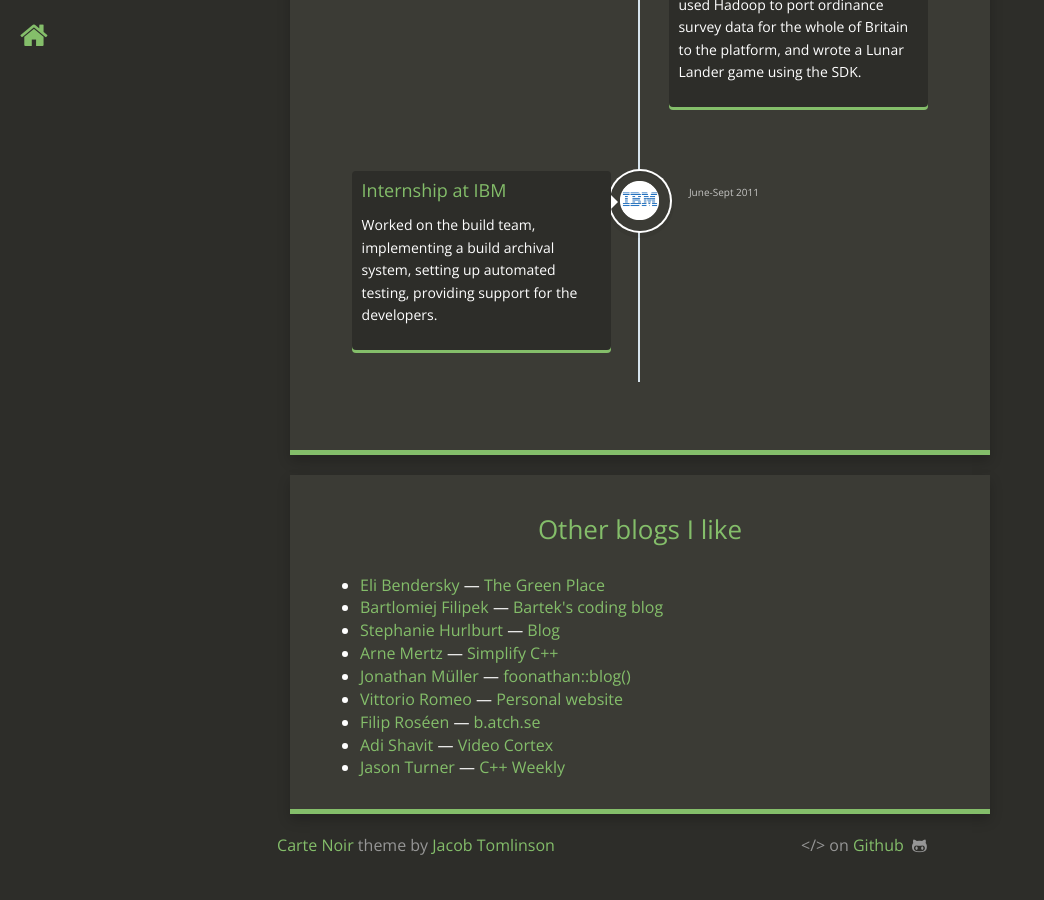
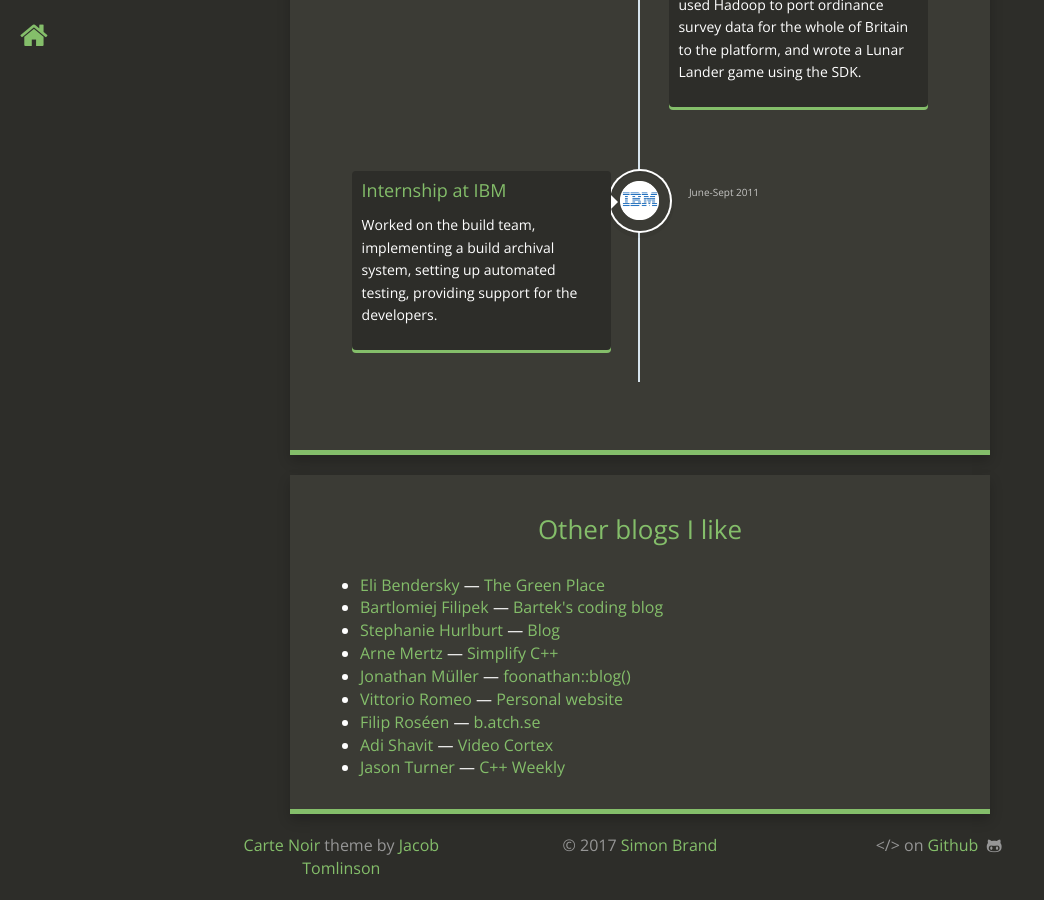
Before and after one commit to TartanLlama/tartanllama.github.io, a Jekyll site: the page built from index.html, in a window 1280 px wide and 900 px high, scrolled down 2226 px. Shown: the whole window, without its empty margins (0-1044 px from the left). Built offline with Jekyll 4.4.1, drawn with Linux system fonts in a browser that asks for light colours; nearby versions of some CDN libraries; before the commit the page ends 3103 px from its top, so only the background shows below that.

Commit message:
Footer update

```diff
--- a/_includes/footer.html
+++ b/_includes/footer.html
@@ -1,8 +1,11 @@
 <div class="footer clearfix">
-  <div class="col-md-6">
+  <div class="col-md-4">
     {{ site.footer_left }}
   </div>
-  <div class="col-md-6">
+  <div class="col-md-4">
+    {{ site.footer_center }}
+  </div>
+  <div class="col-md-4">
     {{ site.footer_right }}
   </div>
 </div>
```
